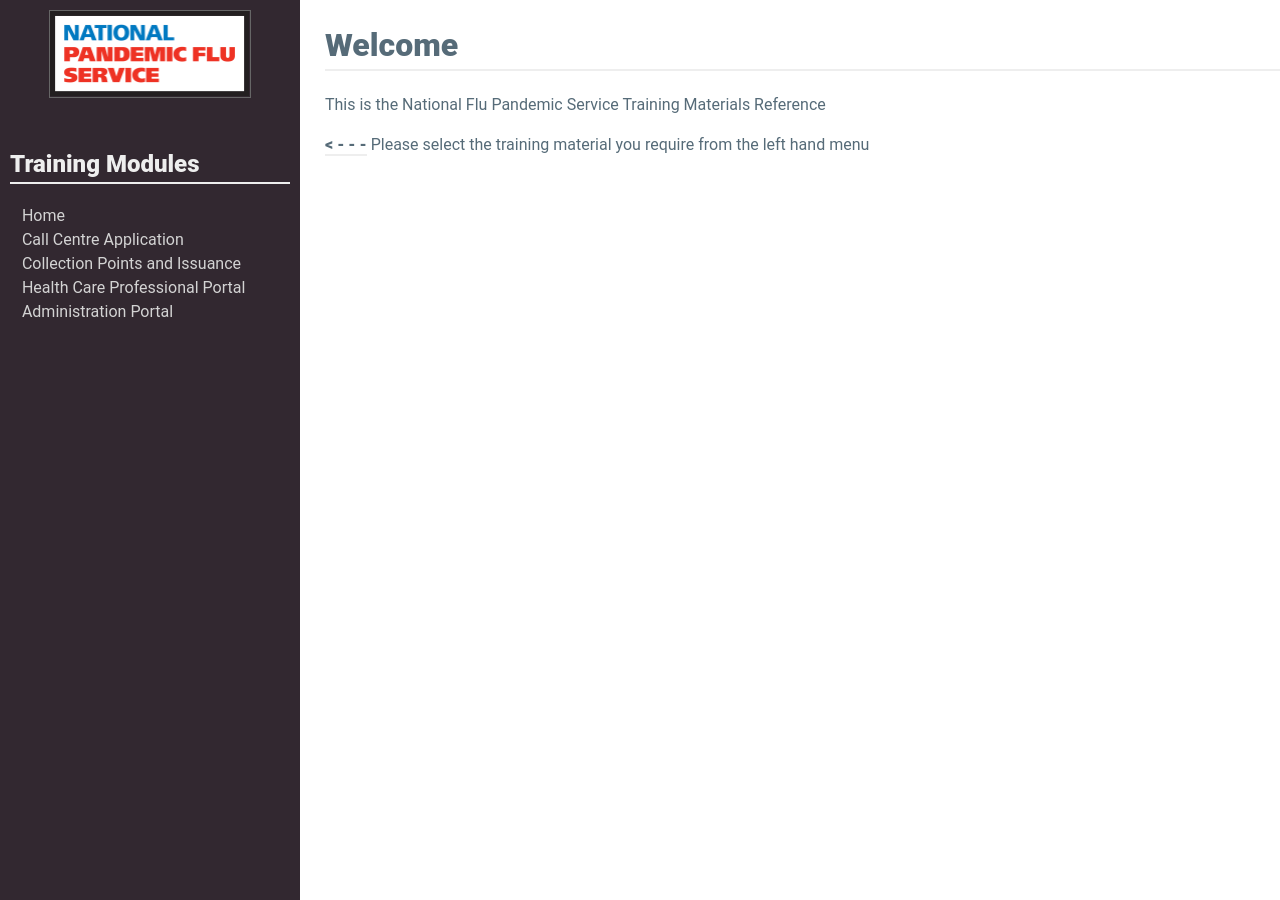
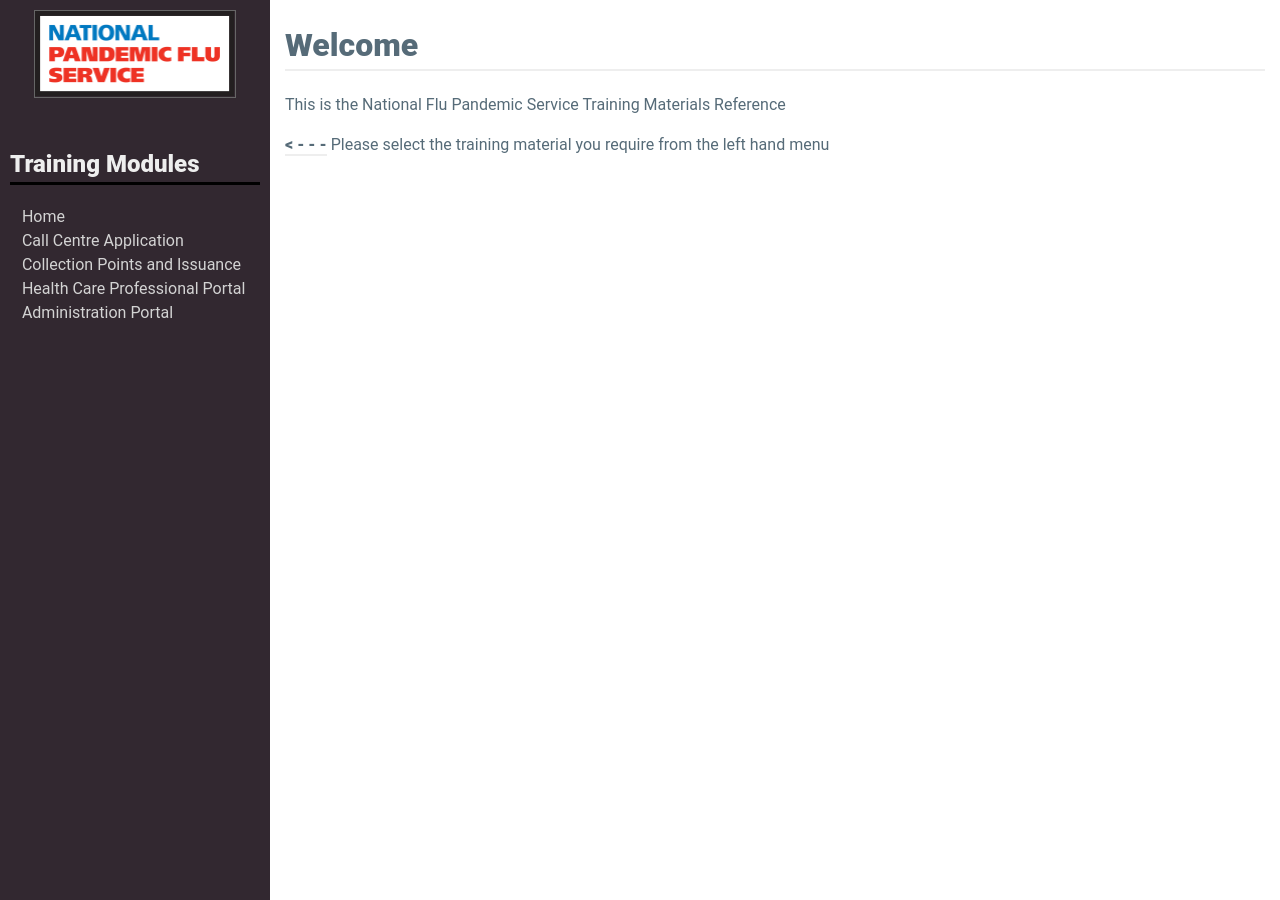
Before and after one commit to npfs/npfs.github.io, a Jekyll site: the page built from index.md, in a window 1280 px wide. Built offline with Jekyll 4.4.1, drawn with Linux system fonts in a browser that asks for light colours.

Commit message:
Added basic responsive functionality

```diff
--- a/_layouts/default.html
+++ b/_layouts/default.html
@@ -3,7 +3,9 @@
         <head>
             <title>{{ page.title }}</title>
             <meta name="viewport" content="width=device-width, initial-scale=1">
-            <link rel="stylesheet" media="screen" type="text/css" href="./css/main.css">
+            <link rel="stylesheet" media="screen" href="./css/main.css" />
+            <!-- <link rel="stylesheet" media="screen and (max-width: 899px)" href="./css/mobile.css" /> -->
+            <link rel="stylesheet" media="screen and (min-width: 900px)" type="text/css" href="./css/full.css">
             <link rel="stylesheet" media="print" type="text/css" href="./css/main-print.css">
         </head>
         <body>
--- /dev/null
+++ b/css/full.css
@@ -0,0 +1,20 @@
+
+
+.sidebar {
+  height: 100%;
+  left: 0;
+  overflow: auto;
+  position: fixed;
+  top: 0;
+  width: 250px;
+}
+
+.content-container {
+  margin-left: 285px;
+  min-height: 100%
+}
+
+img {
+  min-width: 200px;
+  max-width: 600px;
+}
--- a/css/main.css
+++ b/css/main.css
@@ -34,6 +34,11 @@
   border-bottom: 1px solid #eee;
 }
 
+h2
+{
+  border-bottom: 3px solid black;
+}
+
 body {
   margin: 0;
   padding: 0;
@@ -51,22 +56,20 @@
   display: block;
   margin-left: auto;
   margin-right: auto;
-  min-width: 200px;
-  max-width: 600px;
+  max-width: 100%;
   /*border: 1px solid #eee;*/
   box-shadow: 1px 1px 8px #eee;
   height: auto;
 }
 
+.npfs-logo {
+  border: 1px solid #666;
+  box-shadow: none;
+}
+
 .sidebar {
   background-color: #322830;
-  height: 100%;
-  left: 0;
-  overflow: auto;
   padding: 10px;
-  position: fixed;
-  top: 0;
-  width: 280px;
   color: #eee;
 }
 
@@ -81,11 +84,6 @@
 }
 
 .content-container {
-  margin-left: 325px;
-  min-height: 100%
+  margin-left: 15px;
+  margin-right: 15px;
 }
-
-.npfs-logo {
-  border: 1px solid #666;
-  box-shadow: none;
-}
```
